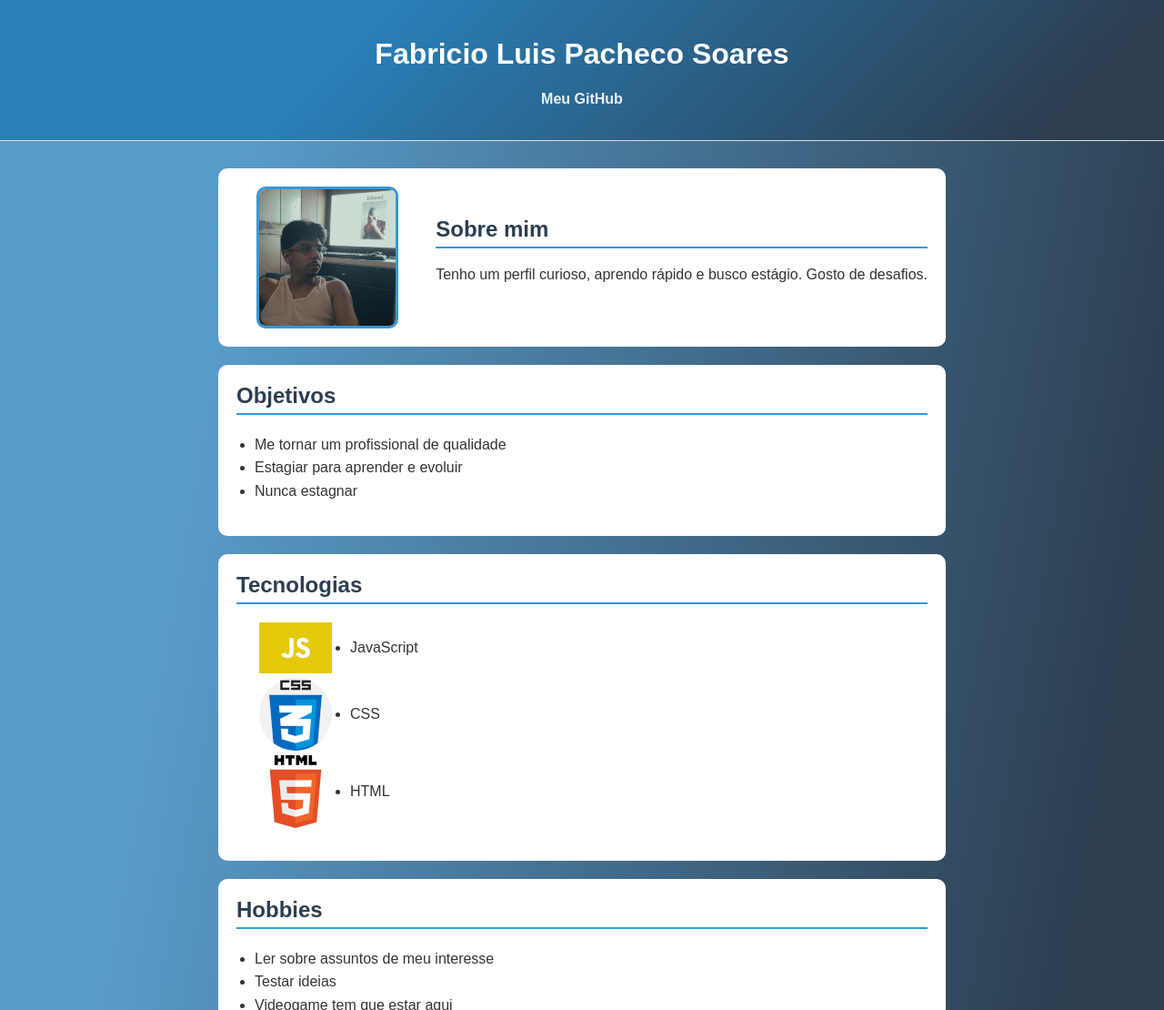
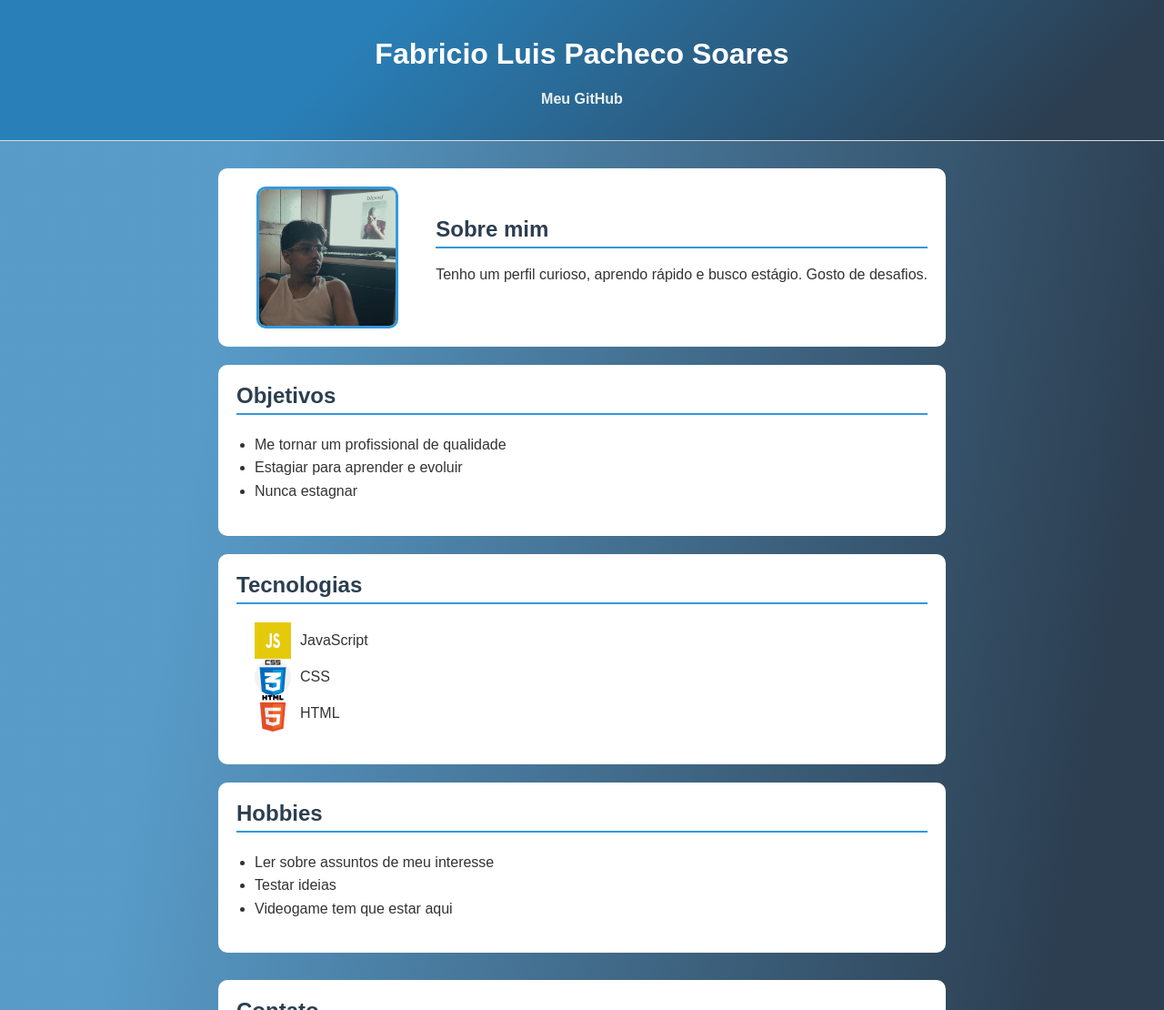
Before and after one commit to fabriciopacheco-sec/pagina-pessoal-html, a plain HTML site: page index.html in a window 1280 px wide. Shown: the top 1110 px of the page at 91% size. Drawn offline with Linux system fonts and the light colour scheme.

Commit message:
Fix: Corrigir estrutura HTML das tecnologias e adicionar CSS

```diff
--- a/index.html
+++ b/index.html
@@ -41,19 +41,18 @@
         <section>
             <h2>Tecnologias</h2>
             <ul>
-
-                <div class="jsicon">
+                <li class="tech-item">
                     <img src="javascripticon80.png" alt="Ícone do JavaScript">
-                    <li>JavaScript</li>
-                </div>
-                <div class="iconcss">
+                    JavaScript
+                </li>
+                <li class="tech-item">
                     <img src="cssicon80.png" alt="Ícone do CSS">
-                    <li>CSS</li>
-                </div>
-                <div class="htmlicon">
+                    CSS
+                </li>
+                <li class="tech-item">
                     <img src="iconhtml80.png" alt="Ícone do HTML">
-                    <li>HTML</li>
-                </div>
+                    HTML
+                </li>
             </ul>
         </section>
 
--- a/style.css
+++ b/style.css
@@ -97,6 +97,18 @@ footer {
     align-items: center;
     justify-content: space-between;
     gap: 20px;
+}
+
+/* TECNOLOGIAS */
+.tech-item {
+    display: flex;
+    align-items: center;
+    gap: 10px;
+}
+
+.tech-item img {
+    width: 40px;
+    height: 40px;
 }
 
 /* RESPONSIVIDADE */
```
